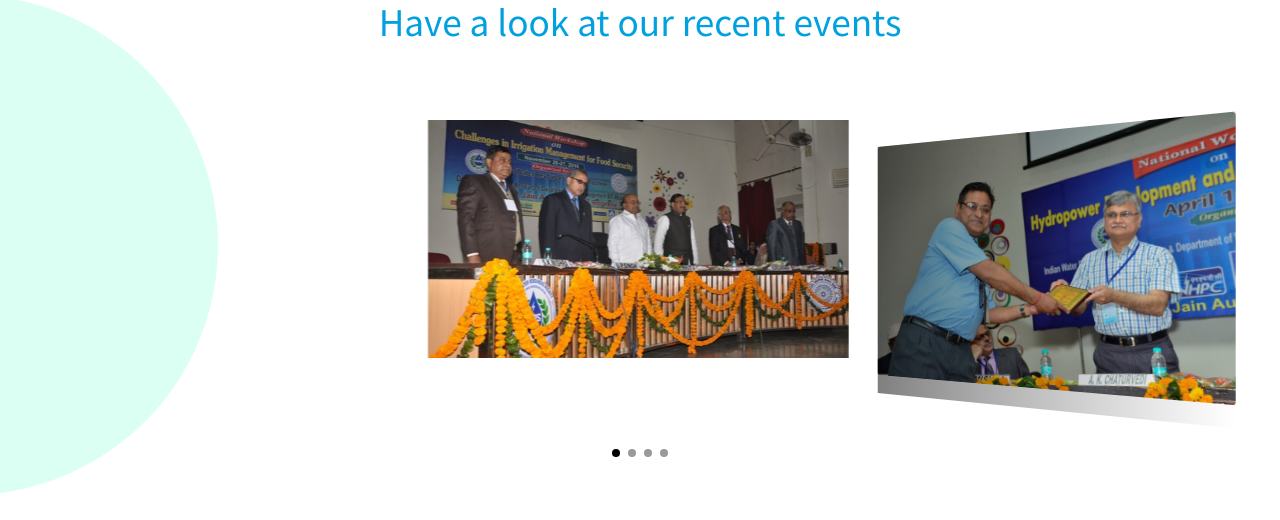
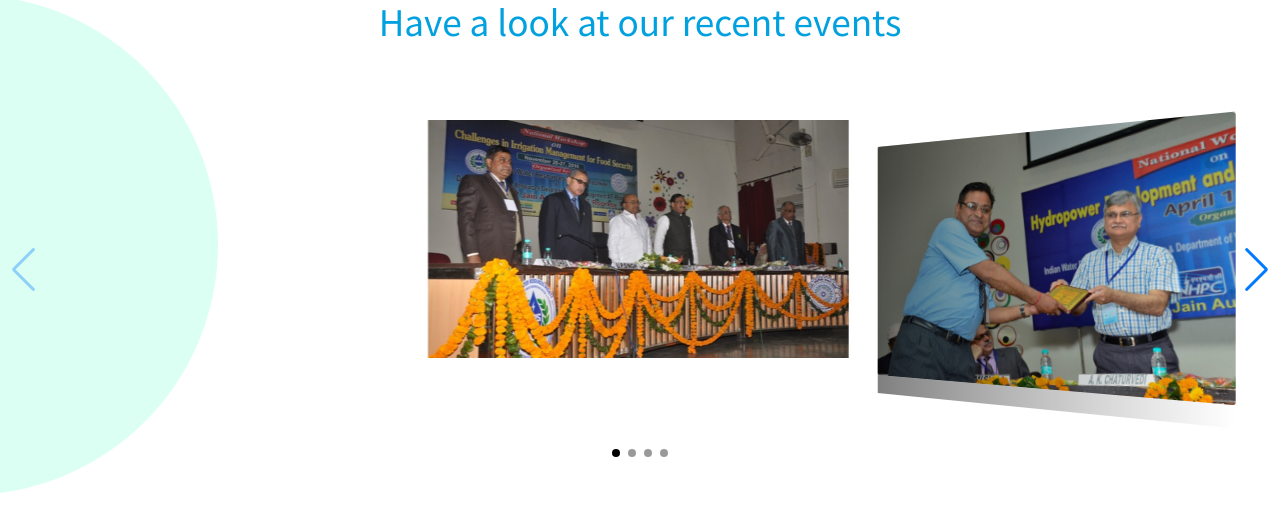
Before and after one commit to arnabBaruah009/bscwr, a React (Create React App) app: page /gallery in a window 1280 px wide. Shown: the part 199-719 px from the top of the page. Built offline with nearby package versions, Linux system fonts and the light colour scheme; a web font is replaced by a local one.

Commit message:
Added navigation module in swiper

```diff
--- a/src/pages/Gallery.js
+++ b/src/pages/Gallery.js
@@ -5,9 +5,10 @@ import { Swiper, SwiperSlide } from "swiper/react";
 import "swiper/css";
 import "swiper/css/effect-coverflow";
 import "swiper/css/pagination";
+import "swiper/css/navigation";
 
 // import required modules
-import { EffectCoverflow, Pagination } from "swiper";
+import { EffectCoverflow, Pagination, Navigation } from "swiper";
 
 import styles from "../styles/gallery.module.css";
 import bckStyles from "../styles/background.module.css";
@@ -49,10 +50,11 @@ const Gallery = () => {
             modifier: 1,
             // slideShadows: true,
           }}
+          navigation={true}
           pagination={{
             clickable: true,
           }}
-          modules={[EffectCoverflow, Pagination]}
+          modules={[EffectCoverflow, Pagination, Navigation]}
           className="mySwiper"
         >
           {imgArray.map((img, index) => {
```
